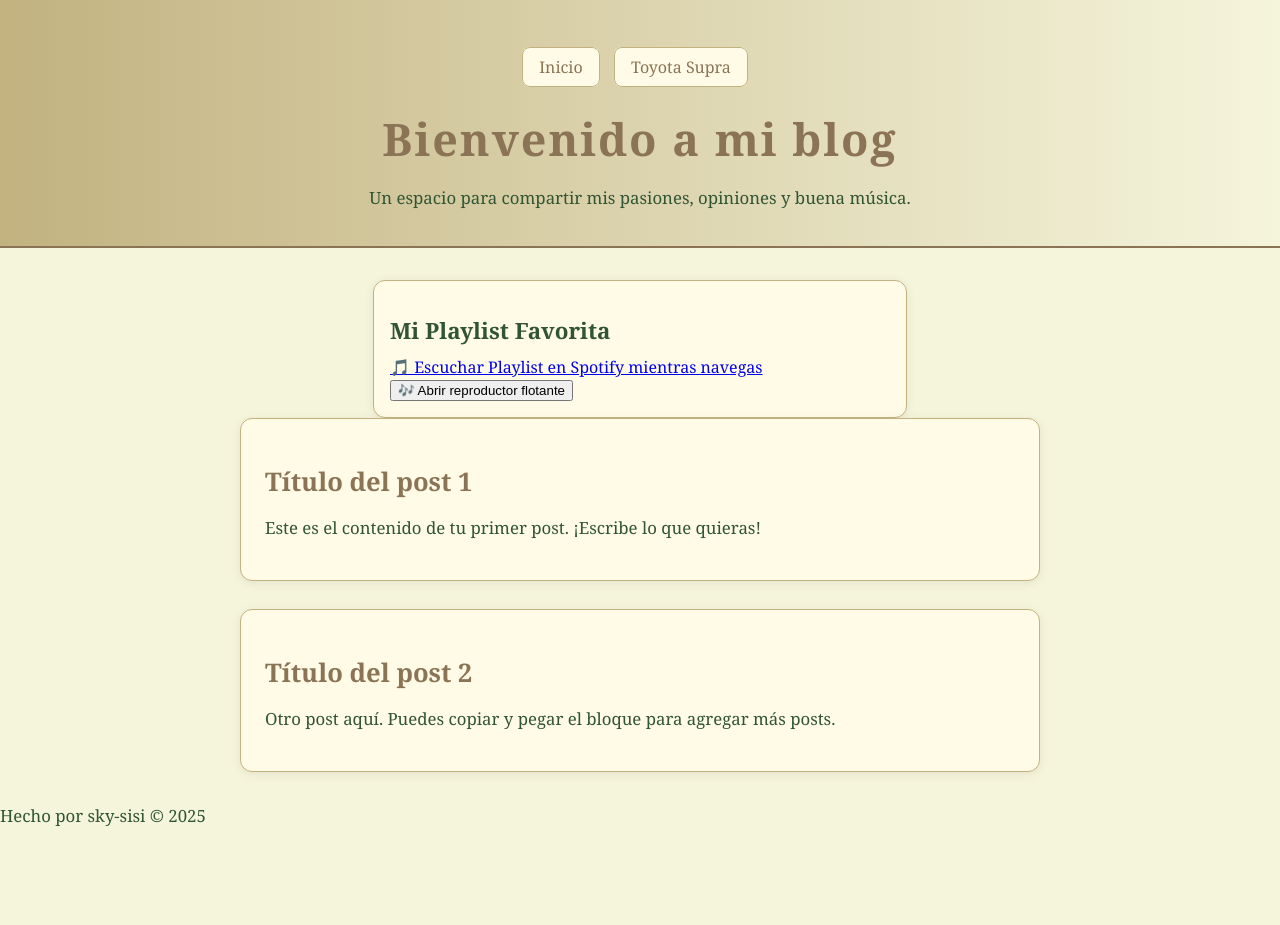
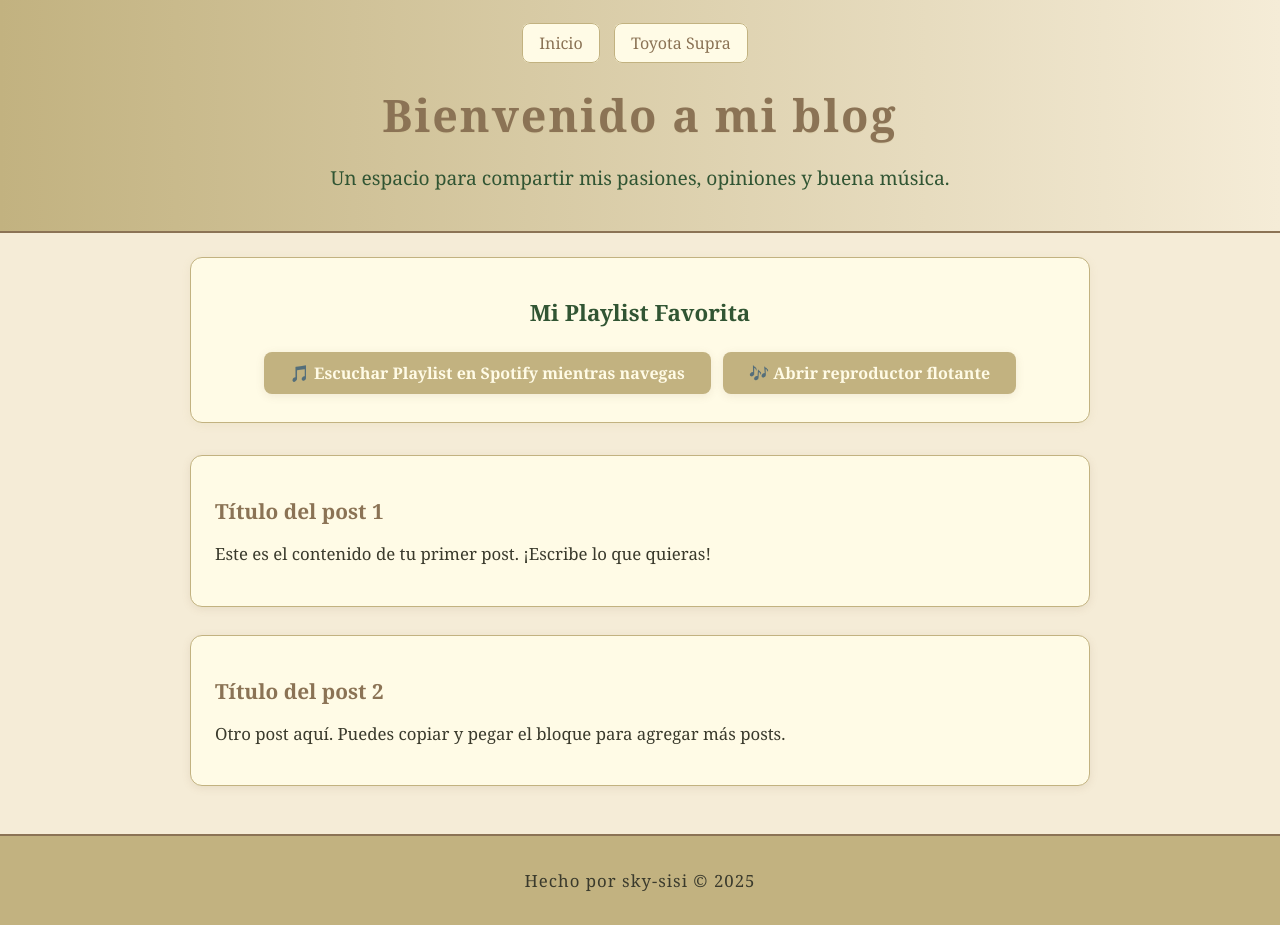
Before and after one commit to sky-sisi/blog, a plain HTML site: page index.html in a window 1280 px wide. Before the commit the page ends 844 px from the top, so only its background shows below. Drawn offline with Linux system fonts and the light colour scheme.

Commit message:
styles.css

```diff
--- a/styles.css
+++ b/styles.css
@@ -1,47 +1,98 @@
 body {
-  font-family: 'Georgia', 'Times New Roman', Times, serif;
+  font-family: 'Georgia', serif;
   margin: 0;
   padding: 0;
-  background: #F5F5DC; /* Beige */
-  color: #315533; /* Verde oscuro */
+  background: #f5ecd7;
+  color: #3a3a2c;
 }
 
 header {
-  background: linear-gradient(90deg, #C2B280 0%, #F5F5DC 100%);
-  padding: 40px 0 20px 0;
+  background: linear-gradient(90deg, #c2b280 0%, #f5ecd7 100%);
+  padding: 32px 0 16px 0;
   text-align: center;
-  border-bottom: 2px solid #8B7355;
+  border-bottom: 2px solid #8b7355;
+}
+
+.navbar {
+  margin-bottom: 12px;
+}
+
+nav a {
+  color: #8b7355;
+  background: #fffbe6;
+  text-decoration: none;
+  padding: 8px 16px;
+  margin-right: 10px;
+  border-radius: 8px;
+  border: 1px solid #c2b280;
+  font-weight: 500;
+  transition: background 0.3s, color 0.3s;
+}
+
+nav a:hover {
+  background: #c2b280;
+  color: #fffbe6;
 }
 
 h1 {
   font-size: 2.8rem;
-  color: #8B7355;
-  margin-bottom: 10px;
-  font-family: 'Georgia', 'Times New Roman', Times, serif;
+  color: #8b7355;
+  margin-bottom: 8px;
+  font-family: 'Georgia', serif;
   letter-spacing: 2px;
+  text-shadow: 0 1px 0 #c2b28033;
+}
+
+.subtitulo {
+  color: #315533;
+  font-size: 1.2rem;
+  margin-bottom: 24px;
+  font-family: 'Georgia', serif;
+}
+
+main {
+  margin: 0 auto;
+  max-width: 900px;
+  padding: 24px 24px 0 24px;
 }
 
 .spotify {
-  margin: 0 auto;
-  max-width: 500px;
   background: #fffbe6;
   border-radius: 12px;
-  padding: 16px;
-  box-shadow: 0 2px 8px #8B735522;
-  border: 1px solid #C2B280;
+  padding: 20px;
+  box-shadow: 0 2px 8px #c2b28022;
+  border: 1px solid #c2b280;
+  margin-bottom: 32px;
+  text-align: center;
 }
 
 .spotify h2 {
-  margin-bottom: 10px;
+  margin-bottom: 16px;
   color: #315533;
   font-size: 1.4rem;
   font-family: 'Georgia', serif;
 }
 
-main {
-  margin: 32px auto;
-  max-width: 800px;
-  padding: 0 20px;
+.btn-spotify {
+  display: inline-block;
+  background: #c2b280;
+  color: #fffbe6;
+  border: none;
+  padding: 10px 26px;
+  margin: 8px 4px;
+  border-radius: 8px;
+  font-size: 1rem;
+  font-family: 'Georgia', serif;
+  font-weight: bold;
+  cursor: pointer;
+  text-decoration: none;
+  box-shadow: 0 2px 8px #8b735522;
+  transition: background 0.3s, color 0.3s;
+}
+
+.btn-spotify:hover {
+  background: #8b7355;
+  color: #fffbe6;
 }
 
 .post {
@@ -49,53 +100,30 @@ main {
   padding: 24px;
   margin-bottom: 28px;
   border-radius: 12px;
-  box-shadow: 0 2px 8px #8B735522;
-  border: 1px solid #C2B280;
+  box-shadow: 0 2px 8px #8b735522;
+  border: 1px solid #c2b280;
 }
 
 h2 {
-  color: #8B7355;
-  font-size: 1.6rem;
+  color: #8b7355;
+  font-size: 1.3rem;
   margin-bottom: 10px;
   font-family: 'Georgia', serif;
 }
 
 p {
-  color: #315533;
+  color: #3a3a2c;
   font-size: 1.05rem;
 }
 
-.opinion-personal {
-  background: #ffe8d6;
-  border-left: 6px solid #8B7355;
-  padding: 24px;
-  margin-top: 32px;
-  border-radius: 12px;
-  box-shadow: 0 2px 8px #8B735522;
+footer {
+  background: #c2b280;
+  color: #f5ecd7;
+  text-align: center;
+  padding: 16px 0;
+  margin-top: 48px;
+  font-size: 1.1rem;
+  font-family: 'Georgia', serif;
+  letter-spacing: 1px;
+  border-top: 2px solid #8b7355;
 }
-.opinion-personal h2 {
-  color: #C2B280;
-}
-.opinion-personal blockquote {
-  font-style: italic;
-  color: #315533;
-  font-size: 1.2rem;
-  margin: 0;
-}
-nav {
-  margin-top: 16px;
-}
-nav a {
-  color: #8B7355;
-  background: #fffbe6;
-  text-decoration: none;
-  padding: 8px 16px;
-  margin-right: 10px;
-  border-radius: 8px;
-  border: 1px solid #C2B280;
-  transition: background 0.3s;
-}
-nav a:hover {
-  background: #C2B280;
-  color: #fffbe6;
-}
```
